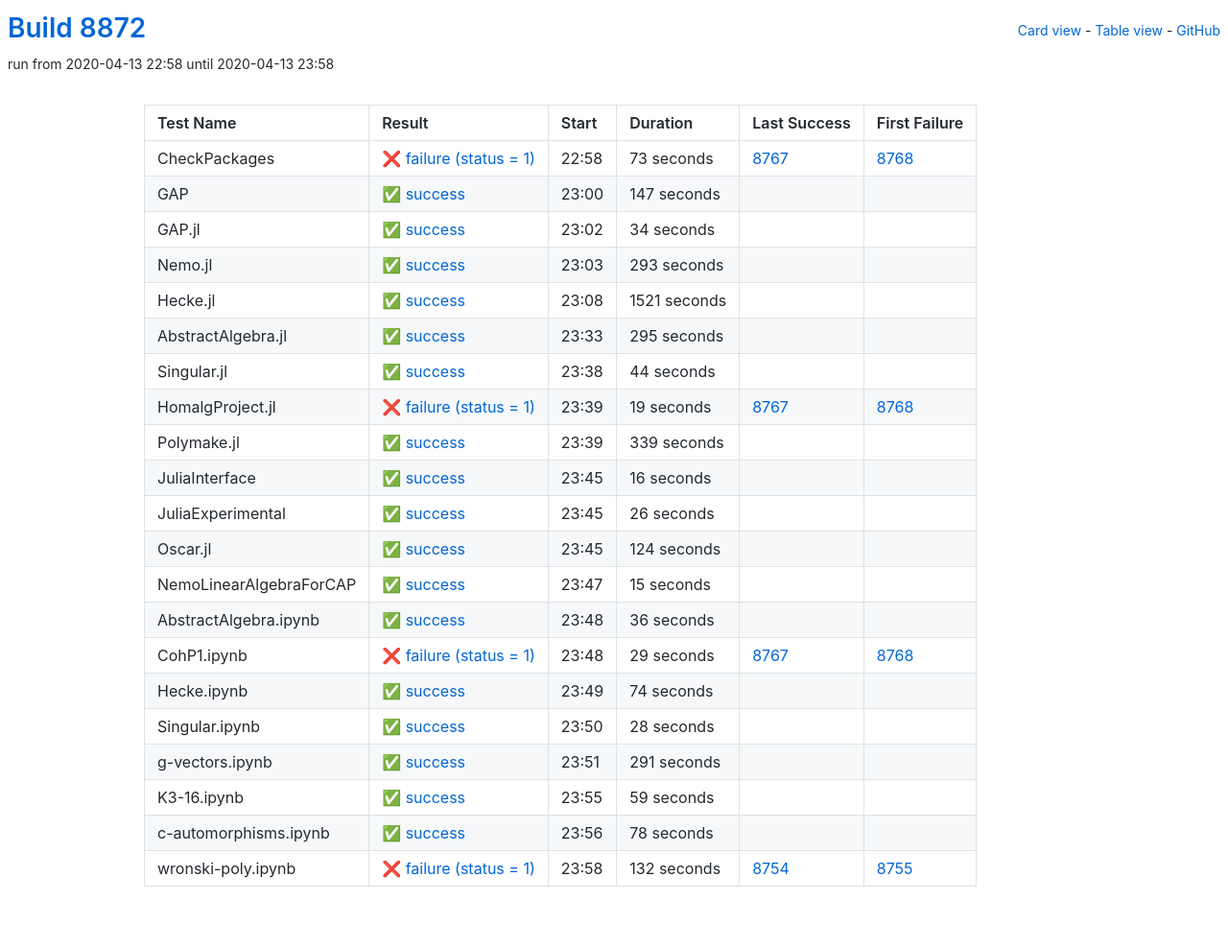
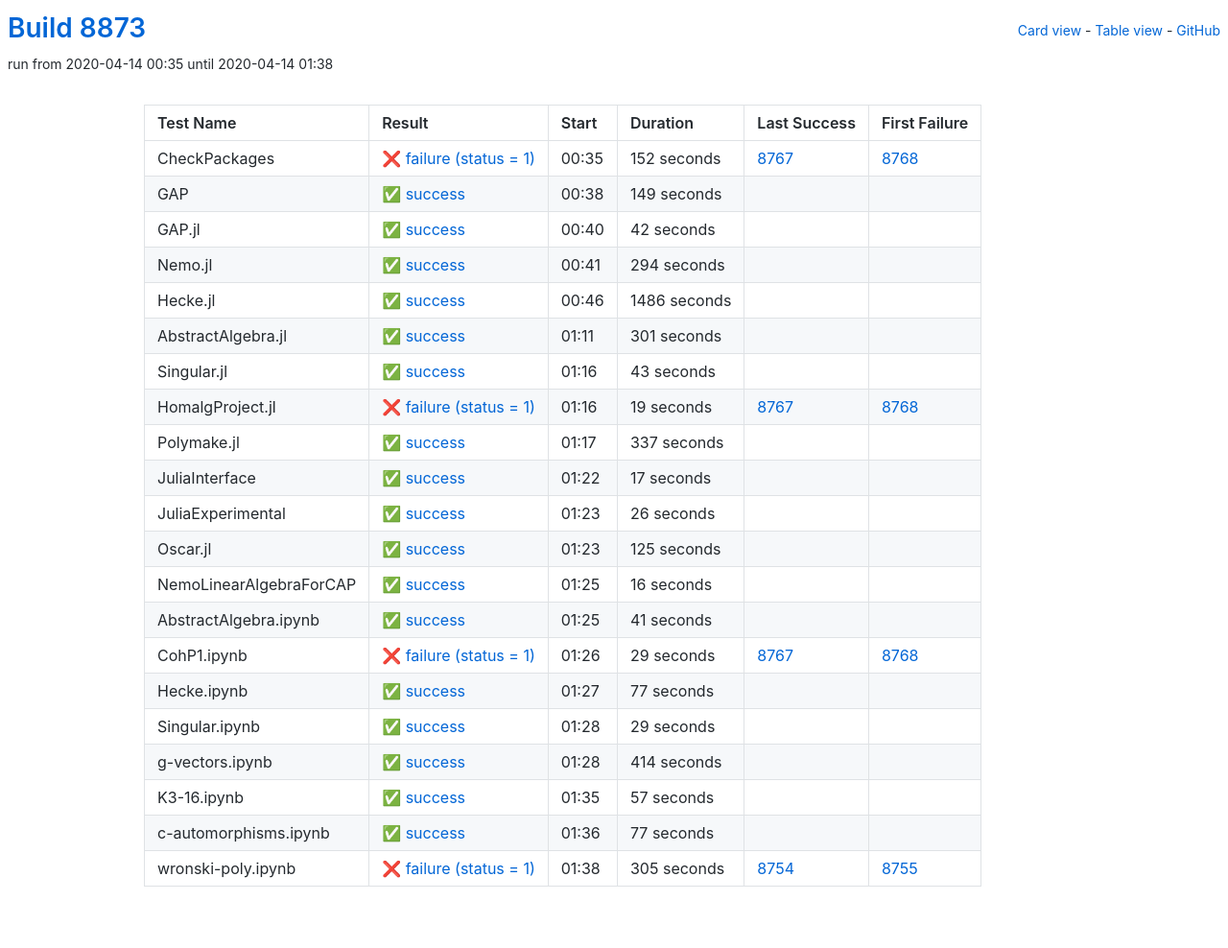
Before and after one commit to oscar-system/oscar-ci-status, a Jekyll site: the page built from table.html, in a window 1280 px wide. Shown: the whole page at 96% size. Built offline with Jekyll 4.4.1, drawn with Linux system fonts in a browser that asks for light colours.

Commit message:
Build 8873

```diff
--- a/_data/ci.yml
+++ b/_data/ci.yml
@@ -1,82 +1,82 @@
-build: 8872
-build_url: https://oscarci.mathematik.uni-kl.de/job/oscar/8872/
+build: 8873
+build_url: https://oscarci.mathematik.uni-kl.de/job/oscar/8873/
 job: oscar
 tests:
-- duration: 73
+- duration: 152
   exitcode: 1
   first_failure: 8768
   first_failure_url: https://oscarci.mathematik.uni-kl.de/job/oscar/8768/
   last_success: 8767
   last_success_url: https://oscarci.mathematik.uni-kl.de/job/oscar/8767/
-  log: https://oscarci.mathematik.uni-kl.de/job/oscar/8872/artifact/logs/build-8872/CheckPackages.log
+  log: https://oscarci.mathematik.uni-kl.de/job/oscar/8873/artifact/logs/build-8873/CheckPackages.log
   name: CheckPackages
-  start: 2020-04-13 22:58
+  start: 2020-04-14 00:35
   status: failure
   success: false
-- duration: 147
+- duration: 149
   exitcode: 0
   first_failure: false
   first_failure_url: null
   last_success: false
   last_success_url: null
-  log: https://oscarci.mathematik.uni-kl.de/job/oscar/8872/artifact/logs/build-8872/GAP.log
+  log: https://oscarci.mathematik.uni-kl.de/job/oscar/8873/artifact/logs/build-8873/GAP.log
   name: GAP
-  start: 2020-04-13 23:00
+  start: 2020-04-14 00:38
   status: success
   success: true
-- duration: 34
+- duration: 42
   exitcode: 0
   first_failure: false
   first_failure_url: null
   last_success: false
   last_success_url: null
-  log: https://oscarci.mathematik.uni-kl.de/job/oscar/8872/artifact/logs/build-8872/GAP.jl.log
+  log: https://oscarci.mathematik.uni-kl.de/job/oscar/8873/artifact/logs/build-8873/GAP.jl.log
   name: GAP.jl
-  start: 2020-04-13 23:02
+  start: 2020-04-14 00:40
   status: success
   success: true
-- duration: 293
+- duration: 294
   exitcode: 0
   first_failure: false
   first_failure_url: null
   last_success: false
   last_success_url: null
-  log: https://oscarci.mathematik.uni-kl.de/job/oscar/8872/artifact/logs/build-8872/Nemo.jl.log
+  log: https://oscarci.mathematik.uni-kl.de/job/oscar/8873/artifact/logs/build-8873/Nemo.jl.log
   name: Nemo.jl
-  start: 2020-04-13 23:03
+  start: 2020-04-14 00:41
   status: success
   success: true
-- duration: 1521
+- duration: 1486
   exitcode: 0
   first_failure: false
   first_failure_url: null
   last_success: false
   last_success_url: null
-  log: https://oscarci.mathematik.uni-kl.de/job/oscar/8872/artifact/logs/build-8872/Hecke.jl.log
+  log: https://oscarci.mathematik.uni-kl.de/job/oscar/8873/artifact/logs/build-8873/Hecke.jl.log
   name: Hecke.jl
-  start: 2020-04-13 23:08
+  start: 2020-04-14 00:46
   status: success
   success: true
-- duration: 295
+- duration: 301
   exitcode: 0
   first_failure: false
   first_failure_url: null
   last_success: false
   last_success_url: null
-  log: https://oscarci.mathematik.uni-kl.de/job/oscar/8872/artifact/logs/build-8872/AbstractAlgebra.jl.log
+  log: https://oscarci.mathematik.uni-kl.de/job/oscar/8873/artifact/logs/build-8873/AbstractAlgebra.jl.log
   name: AbstractAlgebra.jl
-  start: 2020-04-13 23:33
+  start: 2020-04-14 01:11
   status: success
   success: true
-- duration: 44
+- duration: 43
   exitcode: 0
   first_failure: false
   first_failure_url: null
   last_success: false
   last_success_url: null
-  log: https://oscarci.mathematik.uni-kl.de/job/oscar/8872/artifact/logs/build-8872/Singular.jl.log
+  log: https://oscarci.mathematik.uni-kl.de/job/oscar/8873/artifact/logs/build-8873/Singular.jl.log
   name: Singular.jl
-  start: 2020-04-13 23:38
+  start: 2020-04-14 01:16
   status: success
   success: true
 - duration: 19
@@ -85,20 +85,53 @@
   first_failure_url: https://oscarci.mathematik.uni-kl.de/job/oscar/8768/
   last_success: 8767
   last_success_url: https://oscarci.mathematik.uni-kl.de/job/oscar/8767/
-  log: https://oscarci.mathematik.uni-kl.de/job/oscar/8872/artifact/logs/build-8872/HomalgProject.jl.log
+  log: https://oscarci.mathematik.uni-kl.de/job/oscar/8873/artifact/logs/build-8873/HomalgProject.jl.log
   name: HomalgProject.jl
-  start: 2020-04-13 23:39
+  start: 2020-04-14 01:16
   status: failure
   success: false
-- duration: 339
+- duration: 337
   exitcode: 0
   first_failure: false
   first_failure_url: null
   last_success: false
   last_success_url: null
-  log: https://oscarci.mathematik.uni-kl.de/job/oscar/8872/artifact/logs/build-8872/Polymake.jl.log
+  log: https://oscarci.mathematik.uni-kl.de/job/oscar/8873/artifact/logs/build-8873/Polymake.jl.log
   name: Polymake.jl
-  start: 2020-04-13 23:39
+  start: 2020-04-14 01:17
+  status: success
+  success: true
+- duration: 17
+  exitcode: 0
+  first_failure: false
+  first_failure_url: null
+  last_success: false
+  last_success_url: null
+  log: https://oscarci.mathematik.uni-kl.de/job/oscar/8873/artifact/logs/build-8873/JuliaInterface.log
+  name: JuliaInterface
+  start: 2020-04-14 01:22
+  status: success
+  success: true
+- duration: 26
+  exitcode: 0
+  first_failure: false
+  first_failure_url: null
+  last_success: false
+  last_success_url: null
+  log: https://oscarci.mathematik.uni-kl.de/job/oscar/8873/artifact/logs/build-8873/JuliaExperimental.log
+  name: JuliaExperimental
+  start: 2020-04-14 01:23
+  status: success
+  success: true
+- duration: 125
+  exitcode: 0
+  first_failure: false
+  first_failure_url: null
+  last_success: false
+  last_success_url: null
+  log: https://oscarci.mathematik.uni-kl.de/job/oscar/8873/artifact/logs/build-8873/Oscar.jl.log
+  name: Oscar.jl
+  start: 2020-04-14 01:23
   status: success
   success: true
 - duration: 16
@@ -107,53 +140,20 @@
   first_failure_url: null
   last_success: false
   last_success_url: null
-  log: https://oscarci.mathematik.uni-kl.de/job/oscar/8872/artifact/logs/build-8872/JuliaInterface.log
-  name: JuliaInterface
-  start: 2020-04-13 23:45
+  log: https://oscarci.mathematik.uni-kl.de/job/oscar/8873/artifact/logs/build-8873/NemoLinearAlgebraForCAP.log
+  name: NemoLinearAlgebraForCAP
+  start: 2020-04-14 01:25
   status: success
   success: true
-- duration: 26
+- duration: 41
   exitcode: 0
   first_failure: false
   first_failure_url: null
   last_success: false
   last_success_url: null
-  log: https://oscarci.mathematik.uni-kl.de/job/oscar/8872/artifact/logs/build-8872/JuliaExperimental.log
-  name: JuliaExperimental
-  start: 2020-04-13 23:45
-  status: success
-  success: true
-- duration: 124
-  exitcode: 0
-  first_failure: false
-  first_failure_url: null
-  last_success: false
-  last_success_url: null
-  log: https://oscarci.mathematik.uni-kl.de/job/oscar/8872/artifact/logs/build-8872/Oscar.jl.log
-  name: Oscar.jl
-  start: 2020-04-13 23:45
-  status: success
-  success: true
-- duration: 15
-  exitcode: 0
-  first_failure: false
-  first_failure_url: null
-  last_success: false
-  last_success_url: null
-  log: https://oscarci.mathematik.uni-kl.de/job/oscar/8872/artifact/logs/build-8872/NemoLinearAlgebraForCAP.log
-  name: NemoLinearAlgebraForCAP
-  start: 2020-04-13 23:47
-  status: success
-  success: true
-- duration: 36
-  exitcode: 0
-  first_failure: false
-  first_failure_url: null
-  last_success: false
-  last_success_url: null
-  log: https://oscarci.mathematik.uni-kl.de/job/oscar/8872/artifact/logs/build-8872/AbstractAlgebra.ipynb.log
+  log: https://oscarci.mathematik.uni-kl.de/job/oscar/8873/artifact/logs/build-8873/AbstractAlgebra.ipynb.log
   name: AbstractAlgebra.ipynb
-  start: 2020-04-13 23:48
+  start: 2020-04-14 01:25
   status: success
   success: true
 - duration: 29
@@ -162,74 +162,74 @@
   first_failure_url: https://oscarci.mathematik.uni-kl.de/job/oscar/8768/
   last_success: 8767
   last_success_url: https://oscarci.mathematik.uni-kl.de/job/oscar/8767/
-  log: https://oscarci.mathematik.uni-kl.de/job/oscar/8872/artifact/logs/build-8872/CohP1.ipynb.log
+  log: https://oscarci.mathematik.uni-kl.de/job/oscar/8873/artifact/logs/build-8873/CohP1.ipynb.log
   name: CohP1.ipynb
-  start: 2020-04-13 23:48
+  start: 2020-04-14 01:26
   status: failure
   success: false
-- duration: 74
+- duration: 77
   exitcode: 0
   first_failure: false
   first_failure_url: null
   last_success: false
   last_success_url: null
-  log: https://oscarci.mathematik.uni-kl.de/job/oscar/8872/artifact/logs/build-8872/Hecke.ipynb.log
+  log: https://oscarci.mathematik.uni-kl.de/job/oscar/8873/artifact/logs/build-8873/Hecke.ipynb.log
   name: Hecke.ipynb
-  start: 2020-04-13 23:49
+  start: 2020-04-14 01:27
   status: success
   success: true
-- duration: 28
+- duration: 29
   exitcode: 0
   first_failure: false
   first_failure_url: null
   last_success: false
   last_success_url: null
-  log: https://oscarci.mathematik.uni-kl.de/job/oscar/8872/artifact/logs/build-8872/Singular.ipynb.log
+  log: https://oscarci.mathematik.uni-kl.de/job/oscar/8873/artifact/logs/build-8873/Singular.ipynb.log
   name: Singular.ipynb
-  start: 2020-04-13 23:50
+  start: 2020-04-14 01:28
   status: success
   success: true
-- duration: 291
+- duration: 414
   exitcode: 0
   first_failure: false
   first_failure_url: null
   last_success: false
   last_success_url: null
-  log: https://oscarci.mathematik.uni-kl.de/job/oscar/8872/artifact/logs/build-8872/g-vectors.ipynb.log
+  log: https://oscarci.mathematik.uni-kl.de/job/oscar/8873/artifact/logs/build-8873/g-vectors.ipynb.log
   name: g-vectors.ipynb
-  start: 2020-04-13 23:51
+  start: 2020-04-14 01:28
   status: success
   success: true
-- duration: 59
+- duration: 57
   exitcode: 0
   first_failure: false
   first_failure_url: null
   last_success: false
   last_success_url: null
-  log: https://oscarci.mathematik.uni-kl.de/job/oscar/8872/artifact/logs/build-8872/K3-16.ipynb.log
+  log: https://oscarci.mathematik.uni-kl.de/job/oscar/8873/artifact/logs/build-8873/K3-16.ipynb.log
   name: K3-16.ipynb
-  start: 2020-04-13 23:55
+  start: 2020-04-14 01:35
   status: success
   success: true
-- duration: 78
+- duration: 77
   exitcode: 0
   first_failure: false
   first_failure_url: null
   last_success: false
   last_success_url: null
-  log: https://oscarci.mathematik.uni-kl.de/job/oscar/8872/artifact/logs/build-8872/c-automorphisms.ipynb.log
+  log: https://oscarci.mathematik.uni-kl.de/job/oscar/8873/artifact/logs/build-8873/c-automorphisms.ipynb.log
   name: c-automorphisms.ipynb
-  start: 2020-04-13 23:56
+  start: 2020-04-14 01:36
   status: success
   success: true
-- duration: 132
+- duration: 305
   exitcode: 1
   first_failure: 8755
   first_failure_url: https://oscarci.mathematik.uni-kl.de/job/oscar/8755/
   last_success: 8754
   last_success_url: https://oscarci.mathematik.uni-kl.de/job/oscar/8754/
-  log: https://oscarci.mathematik.uni-kl.de/job/oscar/8872/artifact/logs/build-8872/wronski-poly.ipynb.log
+  log: https://oscarci.mathematik.uni-kl.de/job/oscar/8873/artifact/logs/build-8873/wronski-poly.ipynb.log
   name: wronski-poly.ipynb
-  start: 2020-04-13 23:58
+  start: 2020-04-14 01:38
   status: failure
   success: false
```
Also changed, not shown: README.md.
